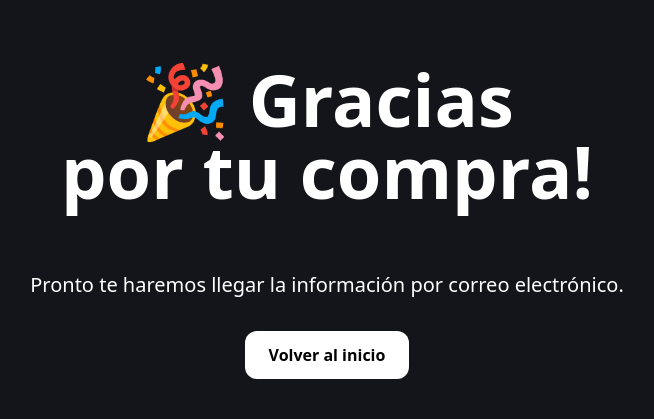
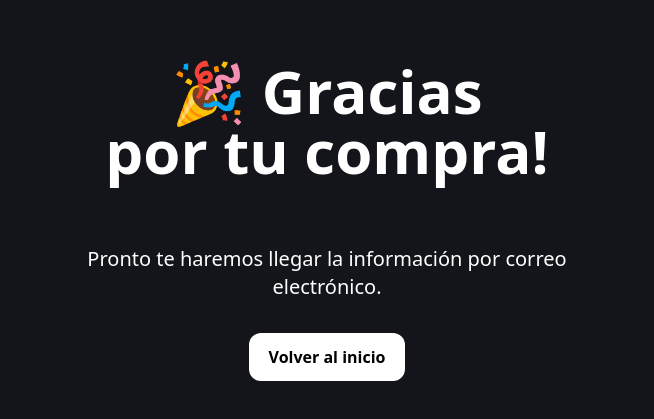
Before and after one commit to Enmamosley/Ebooks-paypal, an Astro site: page /gracias in a window 1280 px wide. Shown: the part 259-678 px from the top of the page, without its empty margins (313-967 px from the left). Built offline with nearby package versions, Linux system fonts and the light colour scheme; Astro itself is replaced by a stand-in of ours.

Commit message:
gracias modificaciones css 2

```diff
--- a/src/pages/gracias.astro
+++ b/src/pages/gracias.astro
@@ -3,20 +3,21 @@ import Layout from '../layouts/Layout.astro'; // Asegúrate de que la ruta del l
 ---
 
 <Layout title="Gracias por tu compra">
-  <main class="flex flex-col items-center justify-center min-h-screen text-white">
-    <h1 class="text-center text-4xl sm:text-5xl md:text-7xl font-extrabold mb-16 break-words">
-🎉 Gracias <span class="block">por tu compra!</span>
-</h1>
-    <p class="text-xl mb-8">Pronto te haremos llegar la información por correo electrónico.</p>
+  <main class="flex flex-col items-center justify-center min-h-screen text-white px-4 sm:px-6 lg:px-8">
+    <h1 class="text-center text-3xl sm:text-4xl md:text-6xl font-extrabold mb-12 sm:mb-16 break-words leading-tight">
+      🎉 Gracias <span class="block">por tu compra!</span>
+    </h1>
+    <p class="text-base sm:text-lg md:text-xl mb-6 sm:mb-8 max-w-xl text-center">
+      Pronto te haremos llegar la información por correo electrónico.
+    </p>
 
-    <div class="flex gap-4">
+    <div class="flex gap-4 flex-wrap justify-center">
       <a
         href="/"
-        class="bg-white text-black px-6 py-3 rounded-xl font-semibold hover:bg-gray-200 transition"
+        class="bg-white text-black px-5 py-3 rounded-xl font-semibold hover:bg-gray-200 transition text-center w-full sm:w-auto max-w-xs"
       >
         Volver al inicio
       </a>
-
     </div>
   </main>
 </Layout>
```
